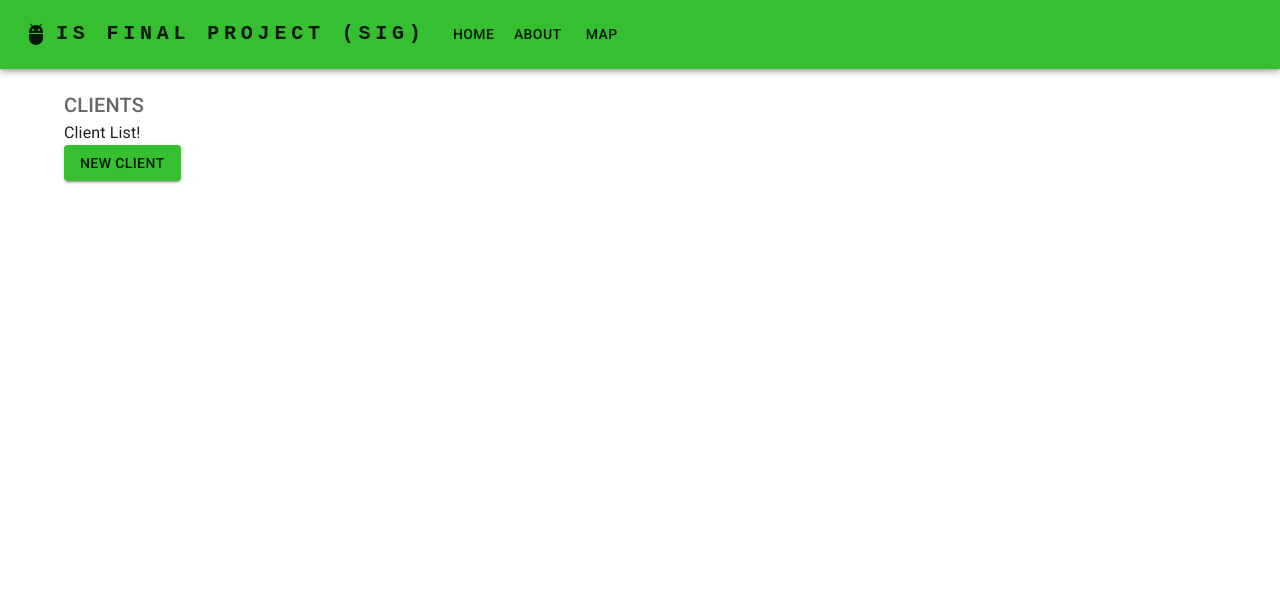
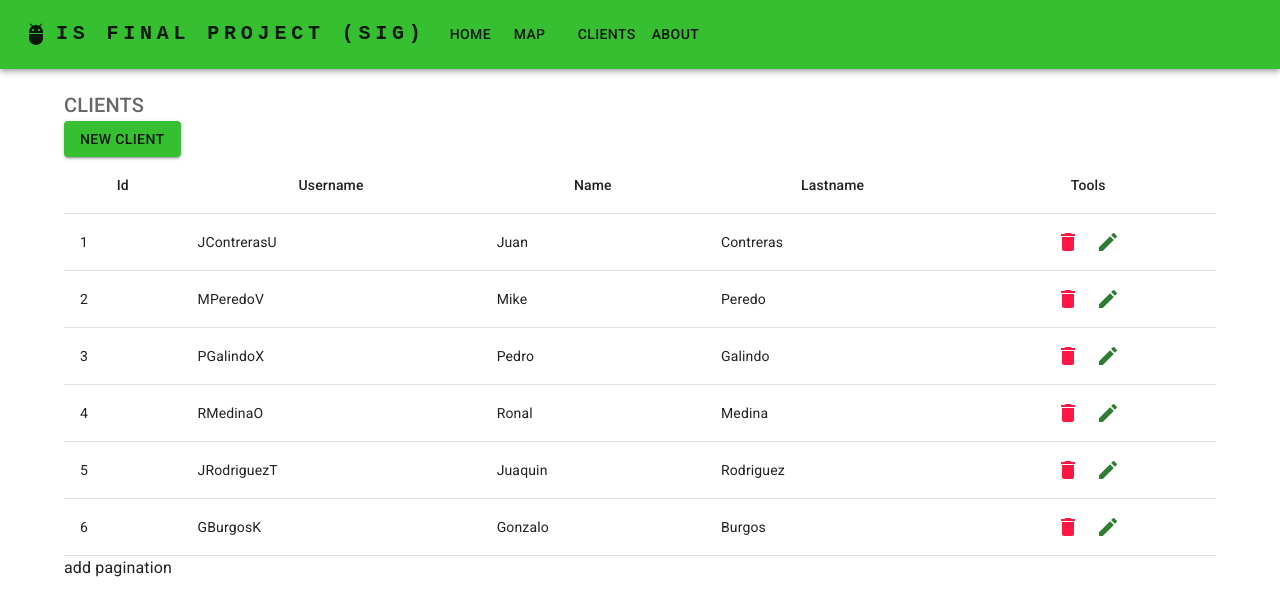
Before and after one commit to HeraldOfCalamity/is-final-project, a React (Vite) app: page /clients in a window 1280 px wide. Shown: the top 616 px of the page. Built offline with nearby package versions, Linux system fonts and the light colour scheme.

Commit message:
feat: implemented client display, without pagination, implemented navbar navigation

```diff
--- a/src/App.tsx
+++ b/src/App.tsx
@@ -8,8 +8,17 @@ import ClientList from "./pages/clients/ClientList";
 import NotFoundPage from "./pages/NotFoundPage";
 import ClientLayout from "./pages/clients/ClientLayout";
 import NewClient from "./pages/clients/NewClient";
+import { Client } from "./classes/Client";
+import { CLIENTS } from "./public/sample-client-data";
+import { useEffect, useState } from "react";
 
 const App: React.FC = () => {
+  const [clients, setClients] = useState<Client[]>([]);
+
+  useEffect(() => {
+    setClients(CLIENTS);
+  }, []);
+
   return (
     <>
       <Navbar />
@@ -19,7 +28,7 @@ const App: React.FC = () => {
           <Route path="about" element={<About />} />
           <Route path="map" element={<MapComponent />} />
           <Route path="clients" element={<ClientLayout />}>
-            <Route index element={<ClientList />} />
+            <Route index element={<ClientList clients={clients} />} />
             <Route path="new" element={<NewClient />} />
             {/* <Route path='edit' element={<EditClient />} /> */}
           </Route>
--- /dev/null
+++ b/src/classes/Client.ts
@@ -0,0 +1,8 @@
+export interface Client {
+  id: string;
+  username: string;
+  name: string;
+  lastname: string;
+}
+
+export const CLIENT_FIELDS = ["Id", "Username", "Name", "Lastname"];
--- a/src/components/Navbar.tsx
+++ b/src/components/Navbar.tsx
@@ -27,17 +27,6 @@ const Navbar: React.FC = () => {
   };
 
   return (
-    // <nav>
-    //   <ul>
-    //     {navbarRoutes.map((route) => (
-    //       <li>
-    //         <Link key={route.text} to={route.path}>
-    //           {route.text}
-    //         </Link>
-    //       </li>
-    //     ))}
-    //   </ul>
-    // </nav>
     <AppBar position="static" sx={{ mb: 2.5 }}>
       <Container maxWidth="xl">
         <Toolbar disableGutters>
@@ -52,7 +41,7 @@ const Navbar: React.FC = () => {
             variant="h6"
             noWrap
             component="a"
-            href="#app-bar"
+            href="/"
             sx={{
               mr: 2,
               display: { xs: "none", md: "flex" },
@@ -97,8 +86,25 @@ const Navbar: React.FC = () => {
               sx={{ display: { xs: "block", md: "none" } }}
             >
               {navbarRoutes.map((route) => (
-                <MenuItem key={route.text} onClick={handleCloseNavMenu}>
-                  <Typography sx={{ textAlign: "center" }}>
+                <MenuItem
+                  key={route.text}
+                  onClick={handleCloseNavMenu}
+                  sx={{
+                    p: 0,
+                  }}
+                >
+                  <Typography
+                    component="a"
+                    href={route.path}
+                    sx={{
+                      flexGrow: 1,
+                      padding: 1,
+                      paddingInline: 2,
+                      textAlign: "center",
+                      textDecoration: "none",
+                      color: "inherit",
+                    }}
+                  >
                     {route.text}
                   </Typography>
                 </MenuItem>
@@ -110,7 +116,7 @@ const Navbar: React.FC = () => {
             variant="h5"
             noWrap
             component="a"
-            href="#app-bar"
+            href="/"
             sx={{
               mr: 2,
               display: { xs: "flex", md: "none" },
@@ -128,6 +134,7 @@ const Navbar: React.FC = () => {
             {navbarRoutes.map((route) => (
               <Button
                 key={route.text}
+                href={route.path}
                 onClick={handleCloseNavMenu}
                 sx={{ my: 2, color: "inherit", display: "block" }}
               >
--- a/src/config/navbar-paths.ts
+++ b/src/config/navbar-paths.ts
@@ -5,8 +5,9 @@ interface Route {
 
 const navbarRoutes: Route[] = [
   { path: "/", text: "Home" },
+  { path: "/map", text: "Map" },
+  { path: "/clients", text: "Clients" },
   { path: "/about", text: "About" },
-  { path: "/map", text: "Map" },
 ];
 
 export default navbarRoutes;
--- a/src/pages/clients/ClientList.tsx
+++ b/src/pages/clients/ClientList.tsx
@@ -1,14 +1,67 @@
-import { Button, Typography } from "@mui/material";
+import {
+  Box,
+  Button,
+  Table,
+  TableBody,
+  TableCell,
+  TableContainer,
+  TableHead,
+  TableRow,
+  Typography,
+} from "@mui/material";
+import { Client, CLIENT_FIELDS } from "../../classes/Client";
+import { Delete, Edit } from "@mui/icons-material";
 
-// interface ClientListProps {}
+interface ClientListProps {
+  clients: Client[];
+}
 
-const ClientList: React.FC = () => {
+const ClientList: React.FC<ClientListProps> = ({ clients }) => {
   return (
     <>
-      <Typography>Client List!</Typography>
       <Button variant="contained" href="/clients/new">
         New Client
       </Button>
+      <TableContainer>
+        <Table>
+          <TableHead>
+            <TableRow>
+              {CLIENT_FIELDS.map((field) => (
+                <TableCell
+                  key={"h_" + field}
+                  align="center"
+                  // sx={{ "&:last-child td, &:last-child th": { border: 0 } }}
+                >
+                  {field}
+                </TableCell>
+              ))}
+              <TableCell align="center">Tools</TableCell>
+            </TableRow>
+          </TableHead>
+          <TableBody>
+            {clients.map((client) => (
+              <TableRow key={client.id}>
+                <TableCell>{client.id}</TableCell>
+                <TableCell>{client.username}</TableCell>
+                <TableCell>{client.name}</TableCell>
+                <TableCell>{client.lastname}</TableCell>
+                <TableCell>
+                  <Box
+                    sx={{
+                      display: "flex",
+                      justifyContent: "center",
+                    }}
+                  >
+                    <Delete color="error" sx={{ mr: 2 }} />
+                    <Edit color="success" />
+                  </Box>
+                </TableCell>
+              </TableRow>
+            ))}
+          </TableBody>
+        </Table>
+      </TableContainer>
+      <Typography>add pagination</Typography>
     </>
   );
 };
--- /dev/null
+++ b/src/public/sample-client-data.ts
@@ -0,0 +1,10 @@
+import { Client } from "../classes/Client";
+
+export const CLIENTS: Client[] = [
+  { id: "1", name: "Juan", lastname: "Contreras", username: "JContrerasU" },
+  { id: "2", name: "Mike", lastname: "Peredo", username: "MPeredoV" },
+  { id: "3", name: "Pedro", lastname: "Galindo", username: "PGalindoX" },
+  { id: "4", name: "Ronal", lastname: "Medina", username: "RMedinaO" },
+  { id: "5", name: "Juaquin", lastname: "Rodriguez", username: "JRodriguezT" },
+  { id: "6", name: "Gonzalo", lastname: "Burgos", username: "GBurgosK" },
+];
```
